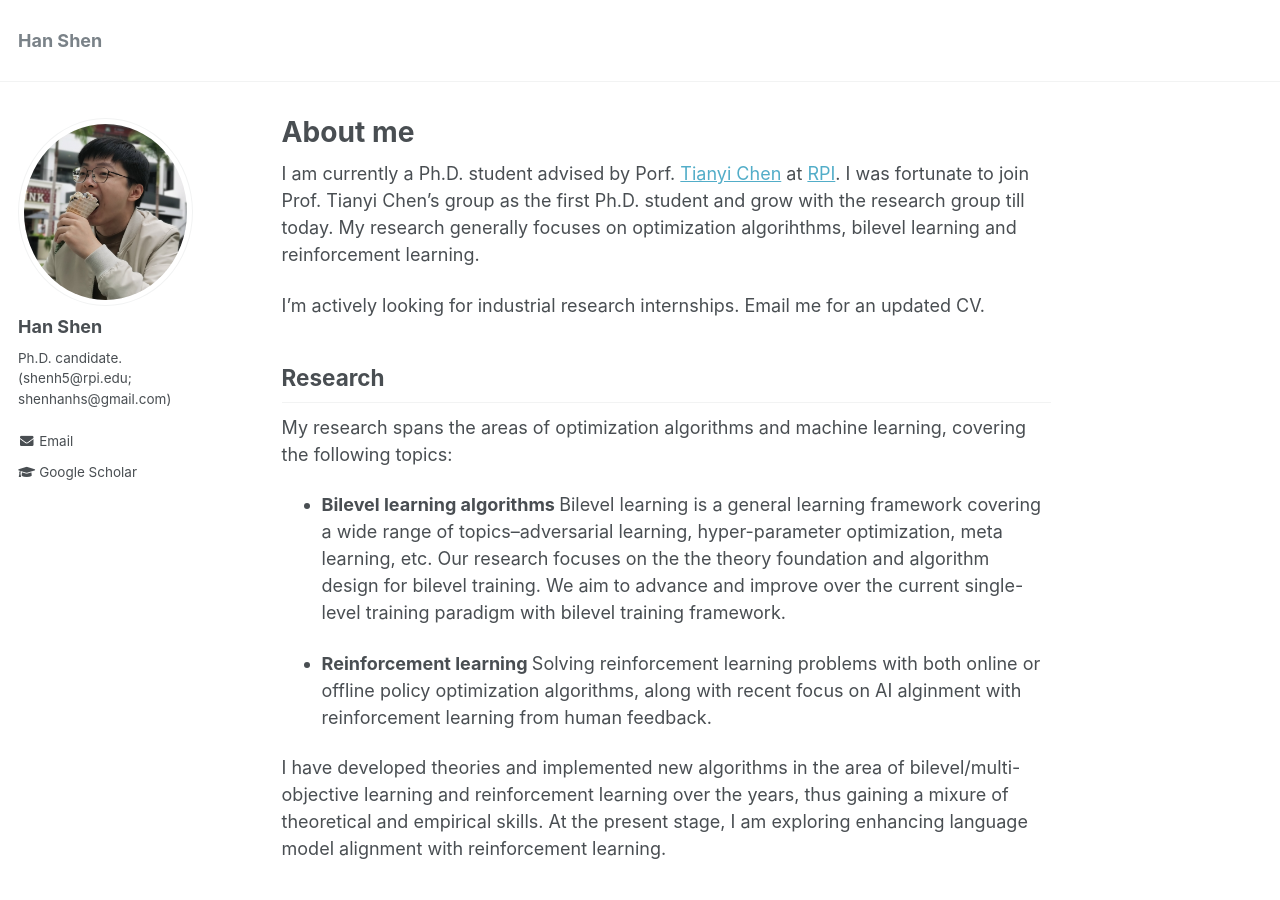
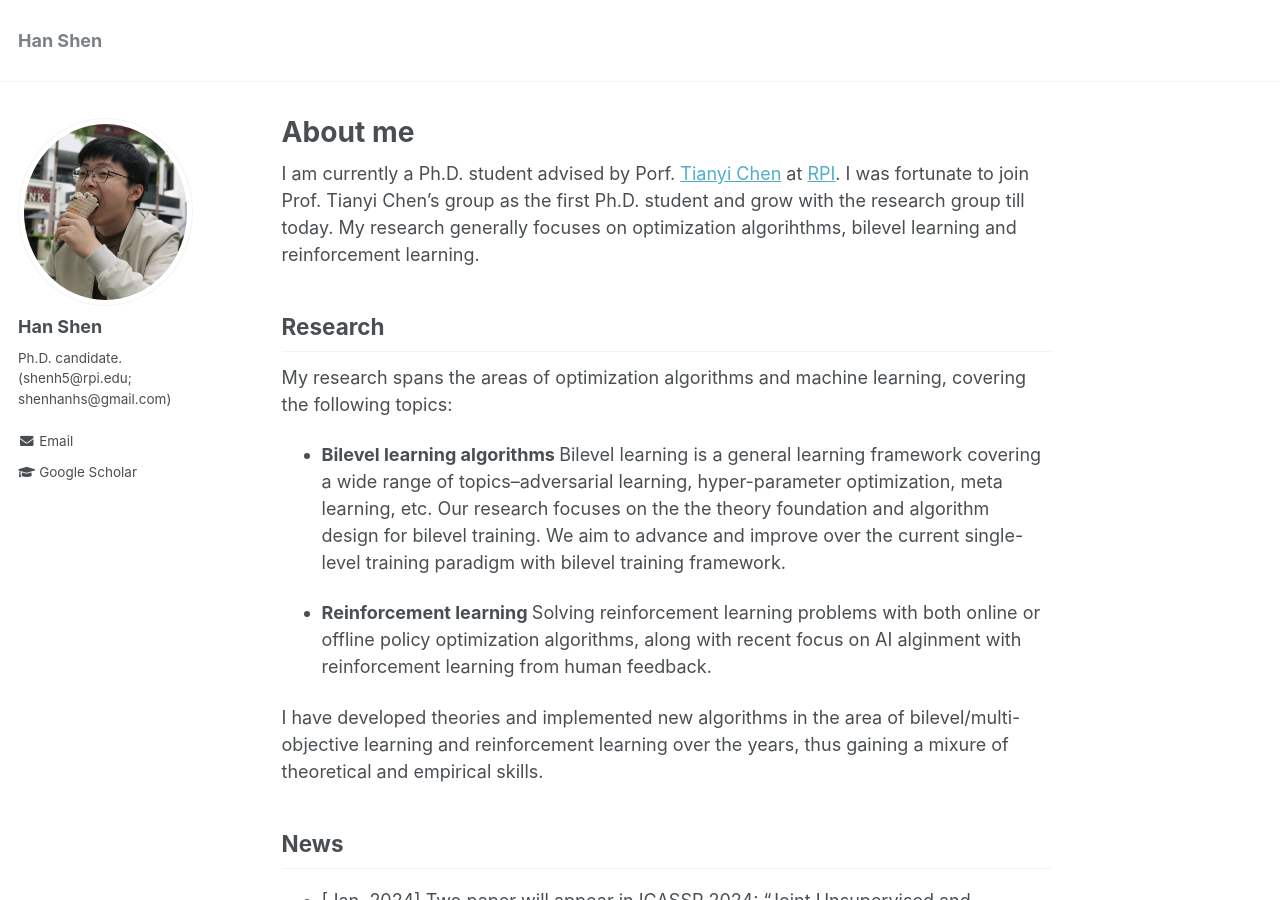
Before and after one commit to hanshen95/hanshen95.github.io, a Jekyll site: the page built from _pages/about.md, in a window 1280 px wide and 900 px high. Built offline with Jekyll 4.4.1, drawn with Linux system fonts in a browser that asks for light colours.

Commit message:
Update about.md

```diff
--- a/_pages/about.md
+++ b/_pages/about.md
@@ -11,8 +11,6 @@ redirect_from:
 
 I am currently a Ph.D. student advised by Porf. [Tianyi Chen](https://chentianyi1991.github.io/) at [RPI](https://www.rpi.edu/). I was fortunate to join Prof. Tianyi Chen's group as the first Ph.D. student and grow with the research group till today. My research generally focuses on optimization algorihthms, bilevel learning and reinforcement learning.
 
-I'm actively looking for industrial research internships. Email me for an updated CV.
-
 
 ## Research
 
@@ -24,13 +22,8 @@ My research spans the areas of optimization algorithms and machine learning, cov
 * <b> Reinforcement learning </b> Solving reinforcement learning problems with both online or offline policy optimization algorithms, along with recent focus on AI alginment with reinforcement learning from human feedback.
 
 I have developed theories and implemented new algorithms in the area of bilevel/multi-objective learning and reinforcement learning over the years, thus gaining a mixure of theoretical and empirical skills.
-At the present stage, I am exploring enhancing language model alignment with reinforcement learning.
 
-<!--Recently, I focus more on-->
 
-<!--
-## On The Job Market
-I'm actively looking for industrial research internships. Email me for an updated CV. -->
 
 
 ## News
```
